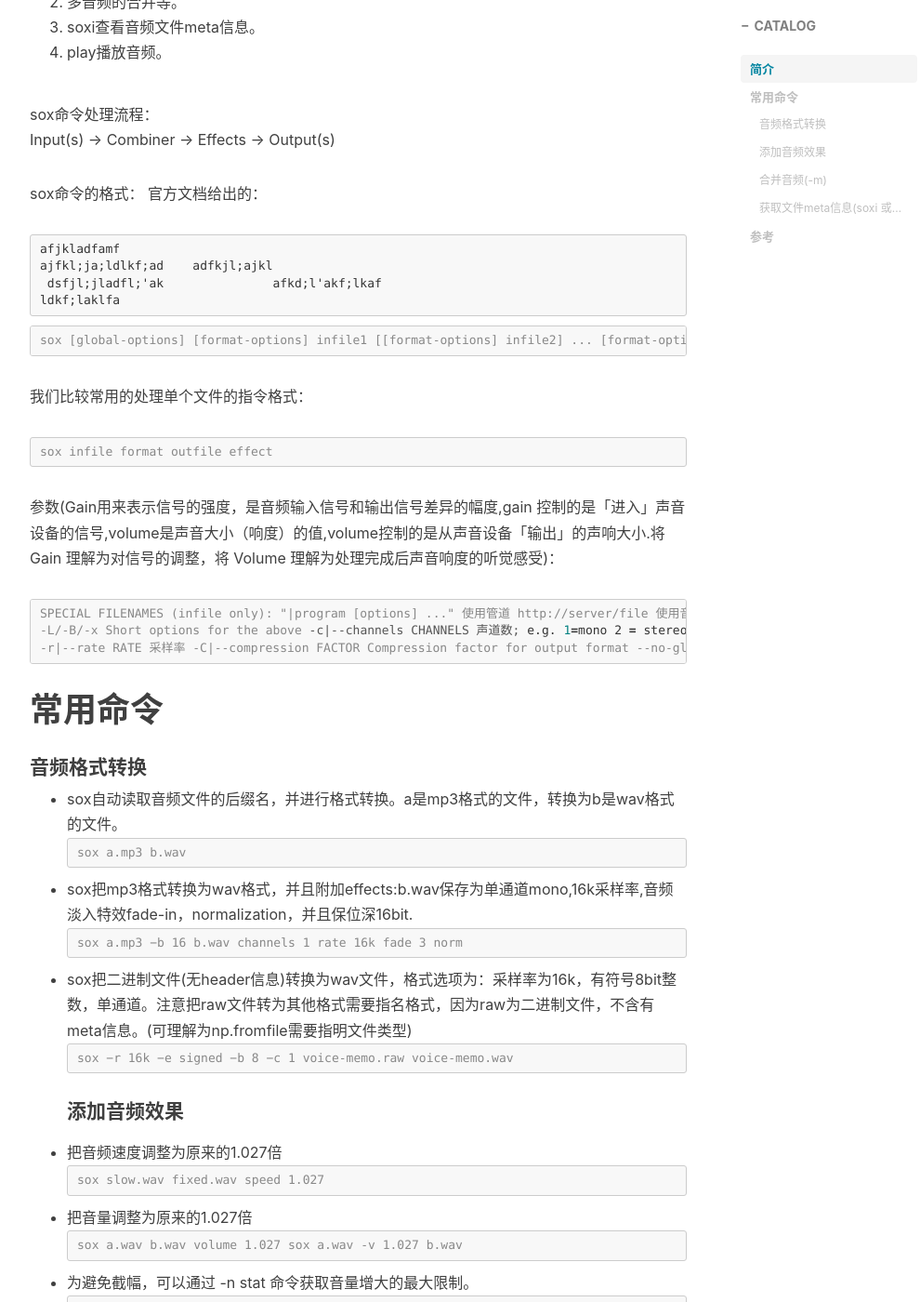
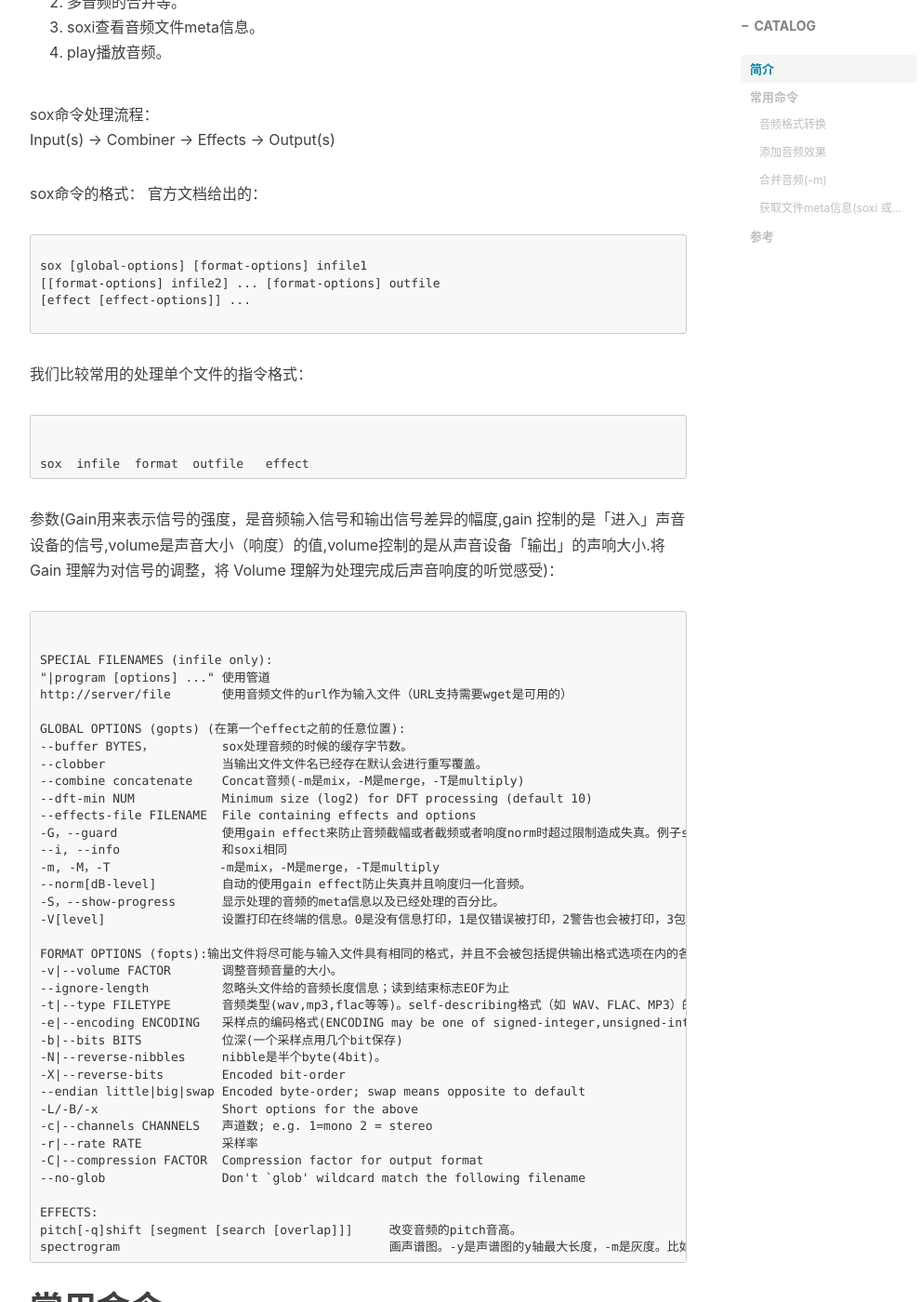
Before and after one commit to zhuxiaoxuhit/zhuxiaoxuhit.github.io, a Jekyll site: the page built from _posts/2020-03-24-SOX：the-Swiss-Army-knife-of-audio-manipulation.md, in a window 1280 px wide and 1400 px high, scrolled down 765 px. Shown: the whole window at 93% size, without its empty margins (233-1223 px from the left). Built offline with Jekyll 4.4.1, drawn with Linux system fonts in a browser that asks for light colours; nearby versions of some CDN libraries; comment, search, counter and statistics services are not loaded; some of the changed text lies outside the part shown.

Commit message:
[MDF] sox

````diff
--- a/_posts/2020-03-24-SOX：the-Swiss-Army-knife-of-audio-manipulation.md
+++ b/_posts/2020-03-24-SOX：the-Swiss-Army-knife-of-audio-manipulation.md
@@ -27,27 +27,19 @@
 sox命令的格式：
 官方文档给出的：
 <pre>
-afjkladfamf
-ajfkl;ja;ldlkf;ad    adfkjl;ajkl
- dsfjl;jladfl;'ak		afkd;l'akf;lkaf
-ldkf;laklfa
-</pre>
-
-```console
-
 sox [global-options] [format-options] infile1
 [[format-options] infile2] ... [format-options] outfile
 [effect [effect-options]] ...
 
-```
+</pre>
 我们比较常用的处理单个文件的指令格式：
-```console
+<pre>
 
 sox  infile  format  outfile   effect
-```
+</pre>
 
 参数(Gain用来表示信号的强度，是音频输入信号和输出信号差异的幅度,gain 控制的是「进入」声音设备的信号,volume是声音大小（响度）的值,volume控制的是从声音设备「输出」的声响大小.将 Gain 理解为对信号的调整，将 Volume 理解为处理完成后声音响度的听觉感受)：
-```console
+<pre>
 
 SPECIAL FILENAMES (infile only):
 "|program [options] ..." 使用管道
@@ -84,7 +76,7 @@
 EFFECTS:
 pitch[-q]shift [segment [search [overlap]]] 	改变音频的pitch音高。
 spectrogram 					画声谱图。-y是声谱图的y轴最大长度，-m是灰度。比如 -y  129  -m -r
-```
+</pre>
 
 
 
@@ -92,75 +84,75 @@
 # 常用命令
 #### 音频格式转换
 - sox自动读取音频文件的后缀名，并进行格式转换。a是mp3格式的文件，转换为b是wav格式的文件。
-```console
+<pre>
 sox a.mp3 b.wav
-```
+</pre>
 
 - sox把mp3格式转换为wav格式，并且附加effects:b.wav保存为单通道mono,16k采样率,音频淡入特效fade-in，normalization，并且保位深16bit.
-```console
+<pre>
 sox a.mp3 −b 16 b.wav channels 1 rate 16k fade 3 norm
-```
+</pre>
 
 - sox把二进制文件(无header信息)转换为wav文件，格式选项为：采样率为16k，有符号8bit整数，单通道。注意把raw文件转为其他格式需要指名格式，因为raw为二进制文件，不含有meta信息。(可理解为np.fromfile需要指明文件类型)
-```console
+<pre>
 sox −r 16k −e signed −b 8 −c 1 voice-memo.raw voice-memo.wav
-```
+</pre>
 #### 添加音频效果
 - 把音频速度调整为原来的1.027倍
-```console
+<pre>
 sox slow.wav fixed.wav speed 1.027
-```
+</pre>
 
 - 把音量调整为原来的1.027倍
-```console
+<pre>
 sox a.wav b.wav volume 1.027
 sox a.wav -v 1.027 b.wav
-```
+</pre>
 - 为避免截幅，可以通过 -n stat 命令获取音量增大的最大限制。
-```console
+<pre>
 sox a.wav -n stat -v | xargs -I {} sox a.wav b.wav volume {}
-```
+</pre>
 - 按照百分比调整音高
-```console
+<pre>
 sox a.wav b.wav pitch -31
-```
+</pre>
 
 -  sox 命令的 -M 选项将左右两个声道的单声道音频合并成一个双声道文件
-```console
+<pre>
 sox -M left.wav right.wav stereo.wav
-```
+</pre>
 
 - 对双声道文件中两个声道的均一化处理，将其输出为单声道音频：
-```console
+<pre>
 sox original.wav mono.wav channels 1
-```
+</pre>
 
 - 提取双声道音频文件中单个声道的数据并作为单声道音频输出,下面提取第二个声道(若是双声道则是指右声道) 或者融合多个声道(实例中融合前三个声道)。
-```console
+<pre>
 sox stereo.wav channel_2.wav remix 2
 sox stereo.wav channel_2.wav remix 1,2,3
-```
+</pre>
 
 - 画声谱图(a.wav的第一个声道采样率10k，y轴长度129，输出为a.png)
-```console
+<pre>
 sox  a.wav -n remix 1 rate 10k spectrogram  -y  129  -m -r -o  a.png
-```
+</pre>
 
 #### 合并音频(-m)
 
 - concat两个文件.
-```console
+<pre>
 sox short.wav long.wav longer.wav
-```
+</pre>
 
 - 合并混合music.mp3和voice.wav并保存成mixed.flac,合并音频（两个单声道混合后是双声道）
-```console
+<pre>
 sox −m music.mp3 voice.wav mixed.flac
-```
+</pre>
 
 #### 获取文件meta信息(soxi 或者 sox --i)
 - soxi 或 sox --i 命令可以通过解析音频文件的文件头，获取其元数据（如通道数，采样率，位深，持续时间，比特率等）。
-```console
+<pre>
 base [zhuxiaoxu@gpu66 wav_input]$ soxi multilingual_000000.wav
 Input File     : 'multilingual_000000.wav'
 Channels       : 1
@@ -170,10 +162,10 @@
 File Size      : 459k
 Bit Rate       : 260k
 Sample Encoding: 16-bit Signed Integer PCM
-```
+</pre>
 
 - sox inputfile -n stat命令获取某音频文件的统计信息
-```console
+<pre>
 (base) [zhuxiaoxu@gpu66 wave]$ sox 000030.wav -n stat
 Samples read:             83600
 Length (seconds):      5.225000
@@ -190,7 +182,7 @@
 RMS     delta:         0.028709
 Rough   frequency:         1285
 Volume adjustment:        2.805
-```
+</pre>
 
 
 ### 参考
````
